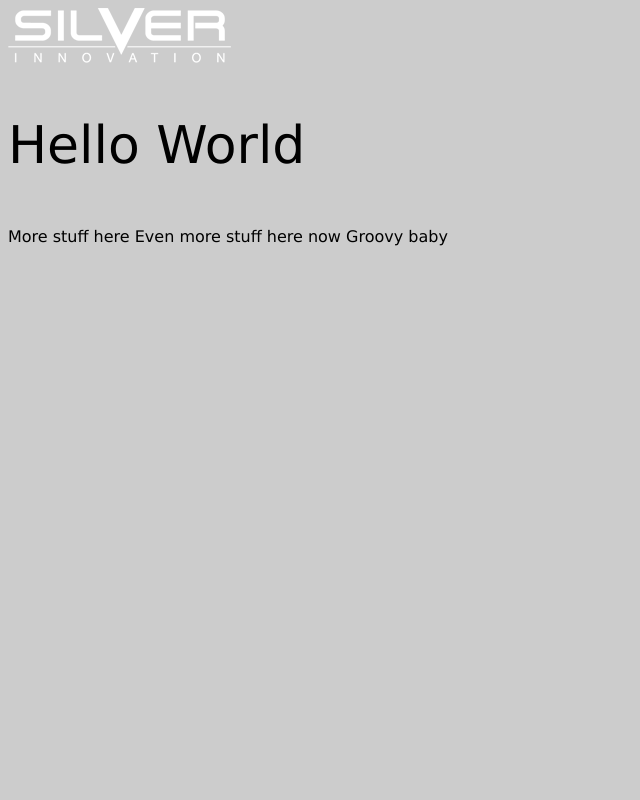
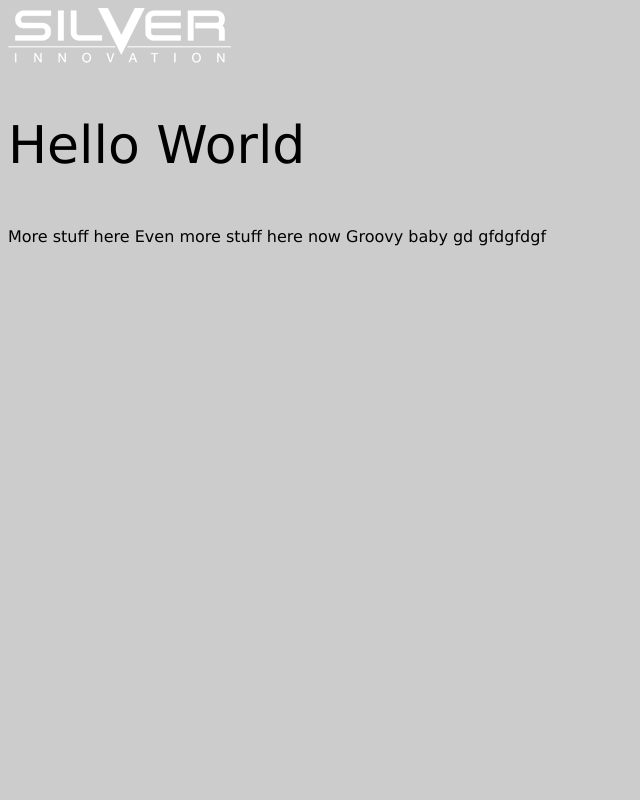
Before and after one commit to silverinnovation/hello-world, a PHP site: page / in a window 1280 px wide. Shown: the whole page, without its empty margins (0-640 px from the left). Run offline with PHP 8.4, Linux system fonts and the light colour scheme.

Commit message:
Yeah lets try this fast

```diff
--- a/index.php
+++ b/index.php
@@ -12,5 +12,8 @@
   Even more stuff here now
 
   Groovy baby
+
+  gd
+  gfdgfdgf
  </body>
 </html>
```
